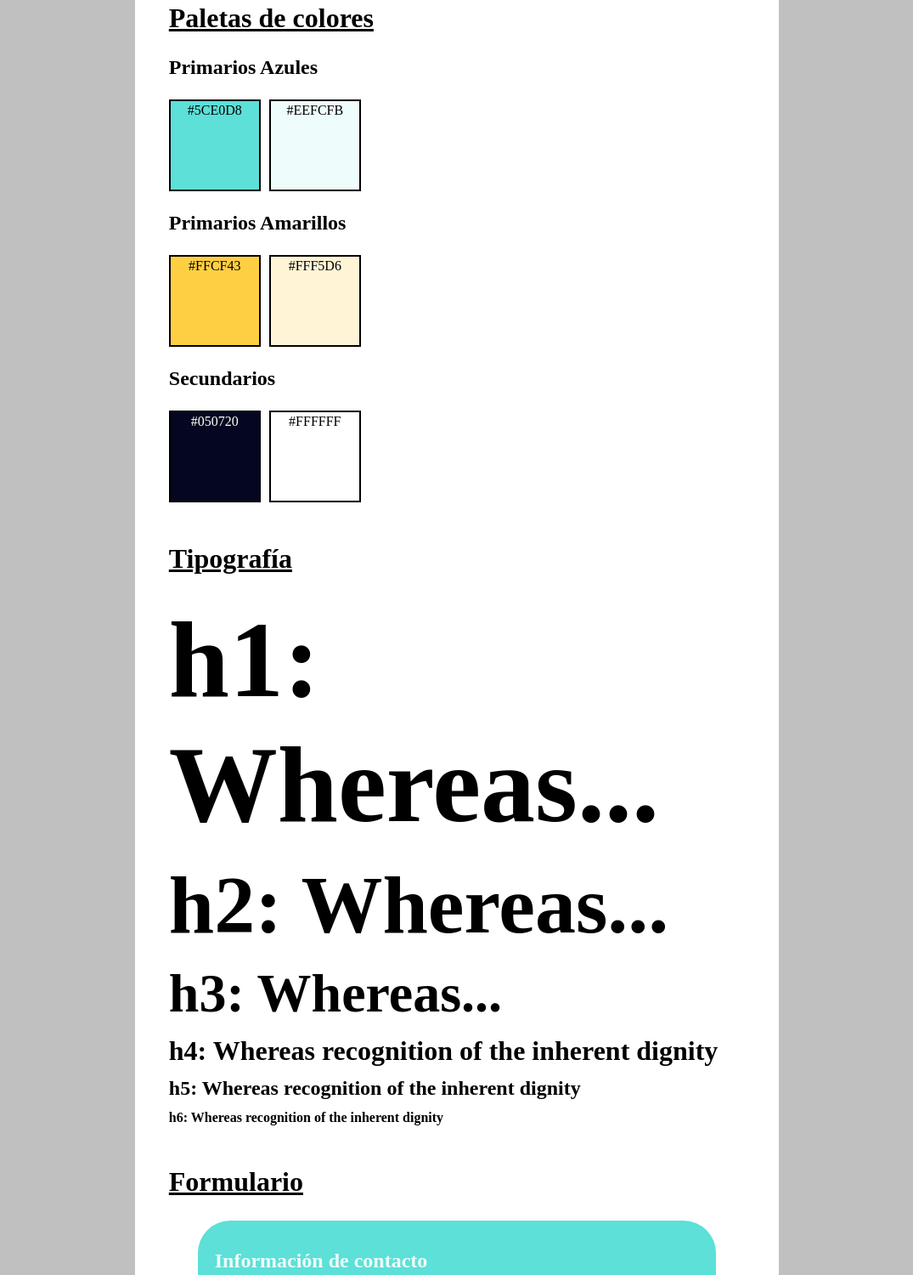
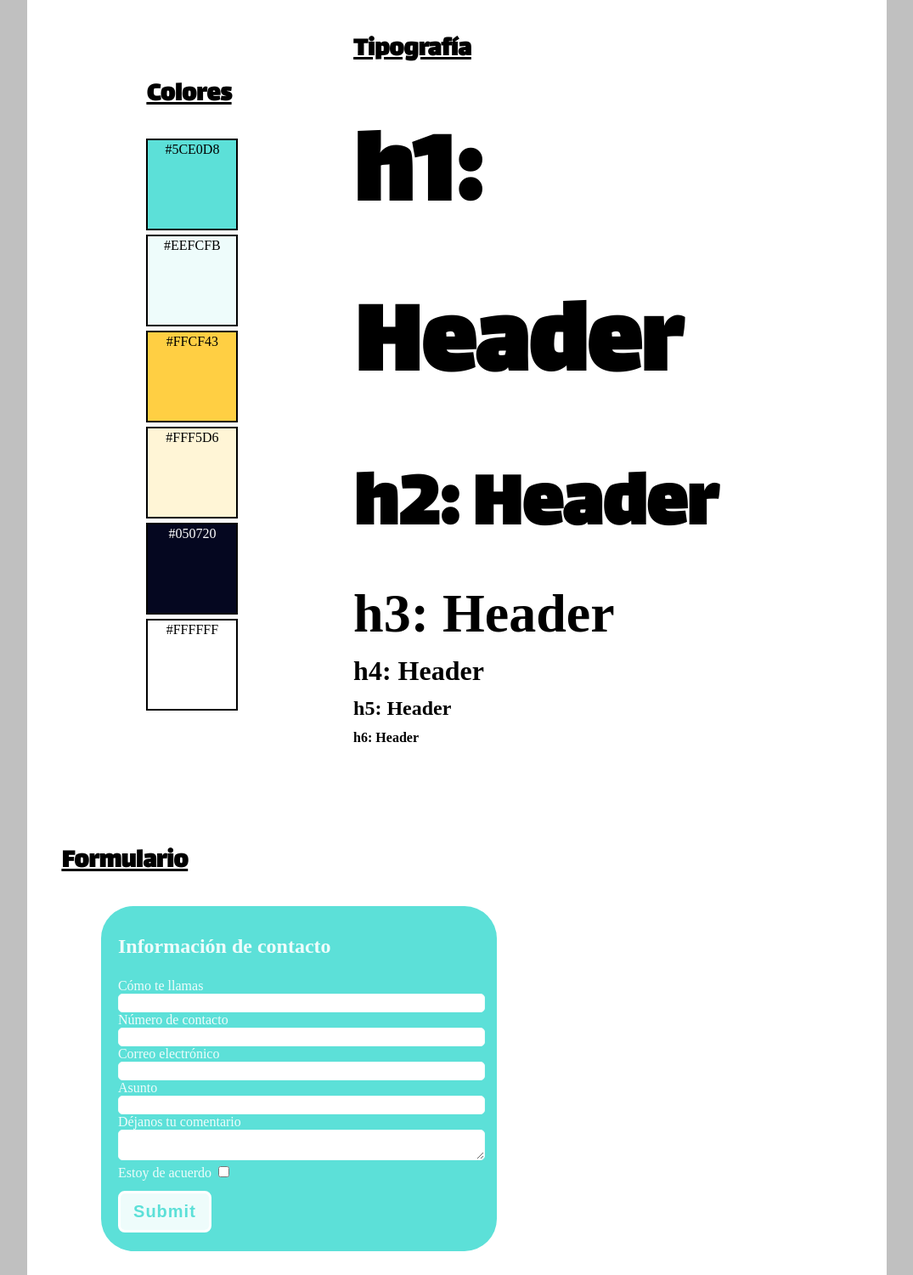
Before and after one commit to RosaMonro/GuiaEstilo-Beta, a plain HTML site: page index.html in a window 1280 px wide. Shown: the part 254-1754 px from the top of the page at 85% size, without its empty margins (102-1177 px from the left). Drawn offline with Linux system fonts and the light colour scheme; a web font is replaced by a local one.

Commit message:
cambio a grid

```diff
--- a/index.html
+++ b/index.html
@@ -4,48 +4,43 @@
     <meta charset="UTF-8">
     <meta http-equiv="X-UA-Compatible" content="IE=edge">
     <meta name="viewport" content="width=device-width, initial-scale=1.0">
-    <link rel="preconnect" href="https://fonts.googleapis.com">
-    <link rel="preconnect" href="https://fonts.gstatic.com" crossorigin>
-    <link href="https://fonts.googleapis.com/css2?family=Lalezar&family=Maitree&display=swap" rel="stylesheet">
+    <link href="https://fonts.googleapis.com/css2?family=Lalezar&display=swap" rel="stylesheet">
+    <link href="https://fonts.googleapis.com/css2?family=Lalezar&display=swap" rel="stylesheet">
     <link rel="stylesheet" href="css/style.css">
     <title>Guía Estilo Proyecto Beta</title>
 </head>
 <body>
     <main class="main">
         <h1 class="h3">Guía Estilo Proyecto Beta</h1>
-            <section>
-                <h2 class="section__titles  h4">Paletas de colores</h2>
+        <section class="grid-colorandfonts">
+            <div class="grid-colorandfonts__color">
 
-                    <h3 class="h5">Primarios Azules</h3>
-                        <div class="color-container">
-                            <div class="color-container__primary  color-bg--blue-1">#5CE0D8</div>
-                            <div class="color-container__primary  color-bg--blue-2">#EEFCFB</div>
+                <h2 class="section__titles  h4">Colores</h2>
+
+                        <div>
+                            <div class="color-container  color-bg--blue-1">#5CE0D8</div>
+                            <div class="color-container  color-bg--blue-2">#EEFCFB</div>
+                            <div class="color-container  color-bg--yellow-1">#FFCF43</div>
+                            <div class="color-container  color-bg--yellow-2">#FFF5D6</div>
+                            <div class="color-container  color-bg--black  color-container__text--white">#050720</div>
+                            <div class="color-container  color-bg--white">#FFFFFF</div>
                         </div>
 
-                    <h3 class="h5">Primarios Amarillos</h3>
-                        <div class="color-container">
-                            <div class="color-container__primary  color-bg--yellow-1">#FFCF43</div>
-                            <div class="color-container__primary  color-bg--yellow-2">#FFF5D6</div>
-                        </div>
+            </div>
 
-                    <h3 class="h5">Secundarios</h3>
-                        <div class="color-container">
-                            <div class="color-container__secondary  color-bg--black  color-container__text--white">#050720</div>
-                            <div class="color-container__secondary  color-bg--white">#FFFFFF</div>
-                        </div>
-            </section>
+            <div class="grid-colorandfonts__fonts">
+                <h2 class="section__titles  h4">Tipografía</h2>
+                        <h3 class="h1  header__margin">h1: Header</h3>
+                        <h3 class="h2  header__margin">h2: Header</h3>
+                        <h3 class="h3  header__margin">h3: Header</h3>
+                        <h3 class="h4  header__margin">h4: Header</h3>
+                        <h3 class="h5  header__margin">h5: Header</h3>
+                        <h3 class="h6  header__margin">h6: Header</h3>
+            </div>
 
-            <section>
-                <h2 class="section__titles  h4">Tipografía</h2>
-                        <h3 class="h1  whereas__margin">h1: Whereas...</h3>
-                        <h3 class="h2  whereas__margin">h2: Whereas...</h3>
-                        <h3 class="h3  whereas__margin">h3: Whereas...</h3>
-                        <h3 class="h4  whereas__margin">h4: Whereas recognition of the inherent dignity</h3>
-                        <h3 class="h5  whereas__margin">h5: Whereas recognition of the inherent dignity</h3>
-                        <h3 class="h6  whereas__margin">h6: Whereas recognition of the inherent dignity</h3>
-            </section>
+        </section>
 
-            <section>
+        <section>
                 <h2 class="section__titles   h4">Formulario</h2>
                 <form>
                     <h3 class="h5">Información de contacto</h2>
@@ -60,9 +55,10 @@
                         <label for="msg">Déjanos tu comentario</label>
                                 <textarea></textarea>
                         <label for="aceptar">Estoy de acuerdo</label>
-                                <input type="checkbox">
+                                <input type="checkbox"><br>
                                 <input type="submit">
-            </section>
+        </section>
+
     </main>
 </body>
 </html>
--- a/scss/_containers.scss
+++ b/scss/_containers.scss
@@ -1,14 +1,18 @@
+
+.grid-colorandfonts {
+    display:grid;
+    grid-template-columns: 1fr 2fr;
+    align-items: center;
+    margin: 100px;
+}
+
+
 
 .color-container {
-    display: flex;
-    gap: 10px;
-}
-
-.color-container__primary,
-.color-container__secondary {
     width: 100px;
     height: 100px;
     padding: 2px;
+    margin-top: 5px;
     text-align: center;
     border: 2px solid black;
 }
--- a/scss/_form.scss
+++ b/scss/_form.scss
@@ -1,6 +1,6 @@
 form {
     box-sizing: border-box;
-    width: 90%;
+    width: 50%;
     margin: 0 5% 0;
     padding: 10px 20px;
     background-color: var(--color-blue-1);
@@ -11,14 +11,34 @@ form {
 .form, textarea {
     font-size: 1em;
     border: solid 1px var(--color-blue-2);
-    border-radius: 8px;
+    border-radius: 5px;
     width: 100%;
   }
 
-[type="checkbox"]:checked {
-    box-shadow: 0 0 0 3px var(--color-blue-1);
+   input {
+    border-radius: 5px;
+    border: none;
+   }
+
+
+  [type="submit"] {
+    justify-content: center;
+    margin: 12px auto;
+    width: 110px;
+    border: none;
+    border-radius: 8px;
+    background-color: var(--color-blue-2);
+    color: var(--color-blue-1);
+    padding: 10px 15px;
+    font-size: 20px;
+    font-weight: 700;
+    letter-spacing: 1px;
+    font-family: 'Maitree', sans-serif;
+    border: #FFFFFF 0.2rem solid;
   }
 
-[type="submit"] {
-    margin: 15px 300px;
+  [type="submit"]:hover {
+    background-color: var(--color-blue-1);
+    border: #FFFFFF 0.2rem solid;
+    color: var(--color-blue-2);
   }
--- a/scss/_headers.scss
+++ b/scss/_headers.scss
@@ -1,11 +1,13 @@
 h1,
 .h1 {
     font-size: 128px;
+    font-family: 'Lalezar', cursive;
 }
 
 h2,
 .h2 {
   font-size: 96px;
+  font-family: 'Lalezar', cursive;
 }
 
 h3,
--- a/scss/_site.scss
+++ b/scss/_site.scss
@@ -1,5 +1,4 @@
 html {
-    font-family: 'Lalezar', serif;
     font-family: 'Maitree', serif;
 
 }
@@ -12,7 +11,7 @@ body {
     background-color: #FFFFFF;
     padding: 10px 40px 25px;
     box-sizing: border-box; /*si no pongo esto, cuando aumente el padding, la caja blanca crecerá y dejará de estar centrada (tendría q ajustar el margin)*/
-    width: 60%;
-    margin: 0 20% 0; /*le he dicho que se sitúe al 30% del espacio del padre, pq sumado a los otros 30 y a los 40 que mide el div, suman 100*/
+    width: 80%;
+    margin: 0 10% 0; /*le he dicho que se sitúe al 30% del espacio del padre, pq sumado a los otros 30 y a los 40 que mide el div, suman 100*/
     border-radius: 15px;
 }
--- a/scss/_utilities.scss
+++ b/scss/_utilities.scss
@@ -15,6 +15,6 @@ section {
 }
 
 
-.whereas__margin {
+.header__margin {
     margin: 12px 0;
 }
```
Also changed, not shown: css/style.css.
